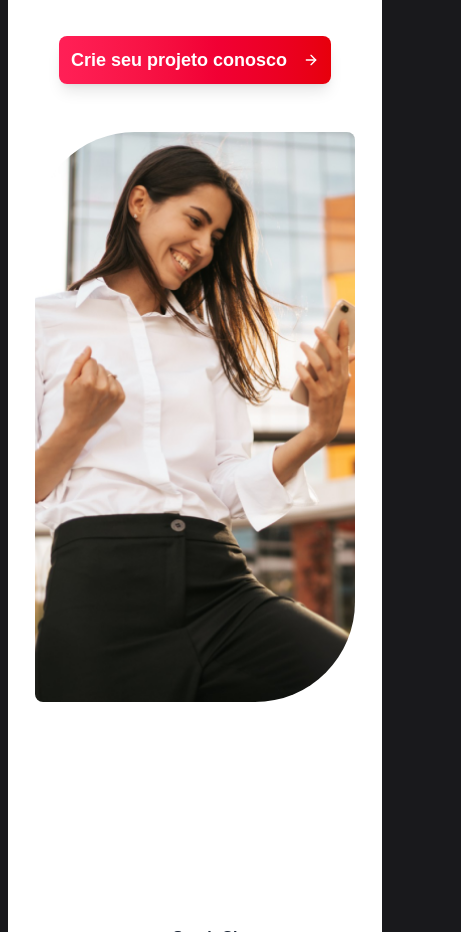
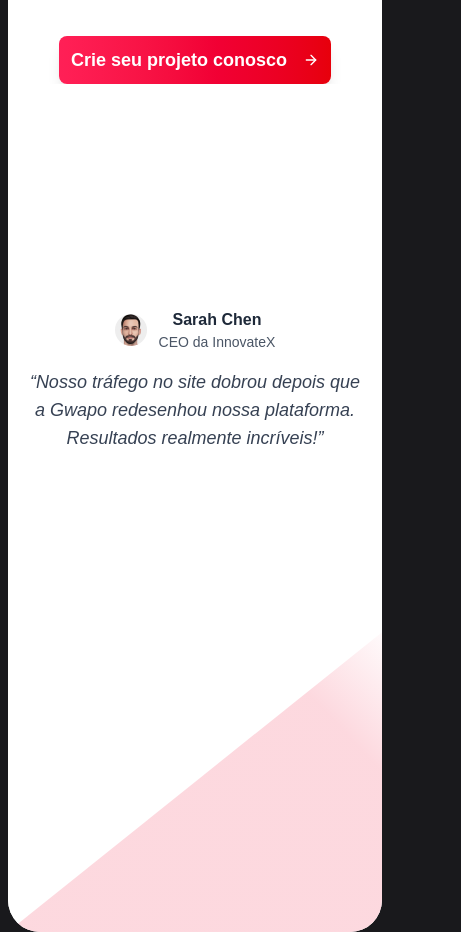
Before and after one commit to Faccin27/gwapov2, a Next.js app: page / in a window 390 px wide. Shown: the part 4560-5492 px from the top of the page, 461 px wide, since content can reach past the window. Built offline with nearby package versions, Linux system fonts and the light colour scheme; a web font is replaced by a local one.

Commit message:
fix: mobile result section resposivity

```diff
--- a/src/components/results.tsx
+++ b/src/components/results.tsx
@@ -25,7 +25,7 @@ export default function MaximizeResultsSection() {
         </div>
 
         {/* Right Image Area */}
-        <div className="flex-1 flex justify-center md:justify-end">
+        <div className="hidden md:flex flex-1 justify-center md:justify-end">
           <div className="relative w-[533px] h-[570px] md:max-w-full sm:max-w-[75%] max-w-[60%]">
             <Image
               src="/woman.webp"
```
Also changed, not shown: 1 other file (tests, documents, lock files or other folders).
